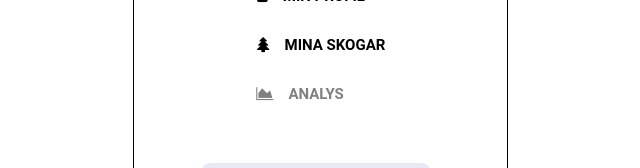
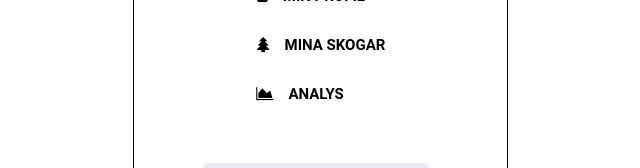
Before and after one commit to ma-chni/Granborre, a React (Create React App) app in the folder client/: page /menu in a window 1280 px wide. Shown: the part 322-490 px from the top of the page, without its empty margins (320-960 px from the left). Built offline with nearby package versions, Linux system fonts and the light colour scheme.

Commit message:
Remove opacity

```diff
--- a/client/src/components/Menu/Menu.js
+++ b/client/src/components/Menu/Menu.js
@@ -68,7 +68,7 @@ function Menu(props) {
             </div>
           </li>
           <li
-            className="no-underline analysis"
+            className="no-underline"
             onClick={() => redirectToAnalys()}
           >
             <i style={{ marginLeft: "-22px" }} className="fa fa-area-chart"></i>
```
